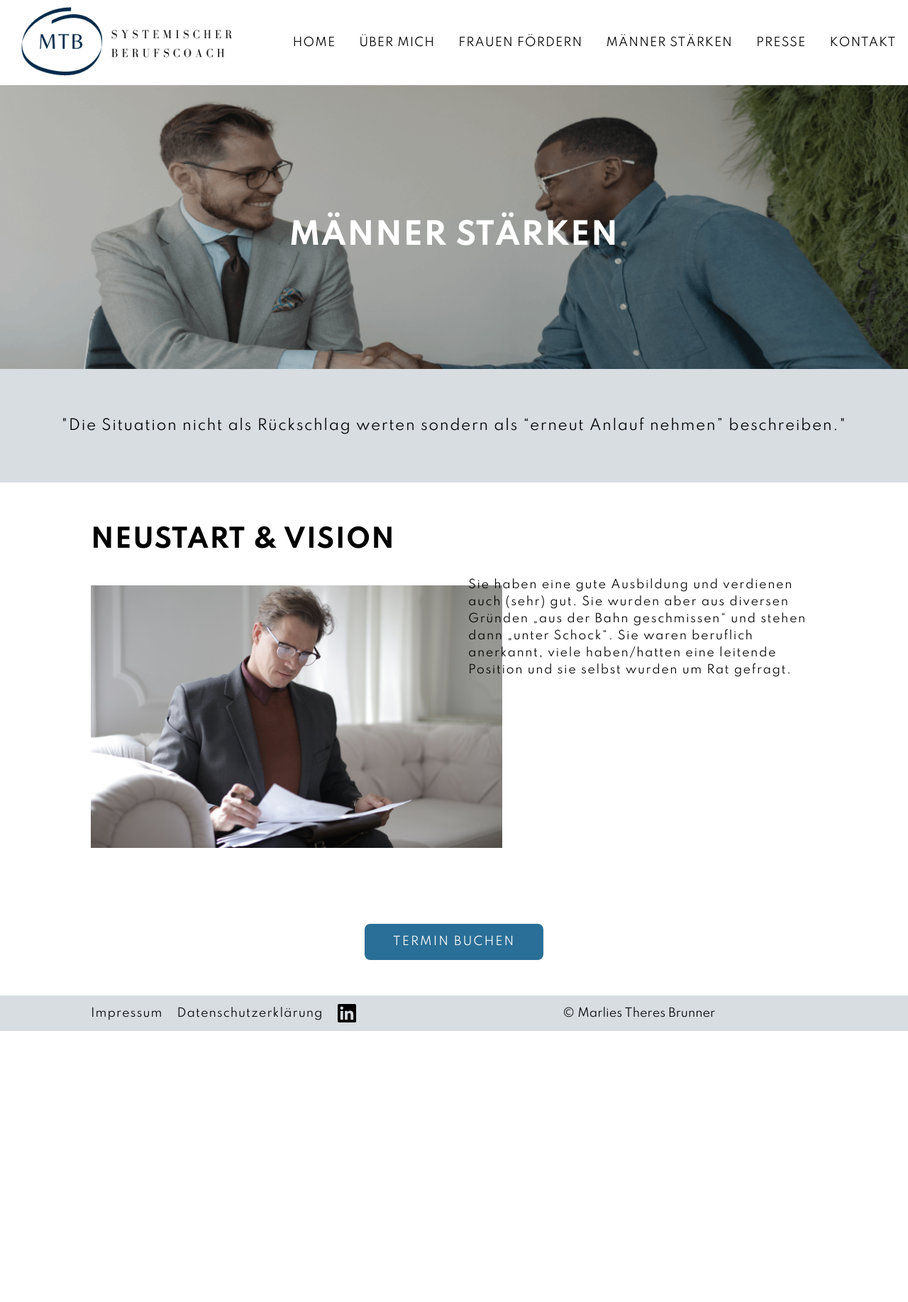
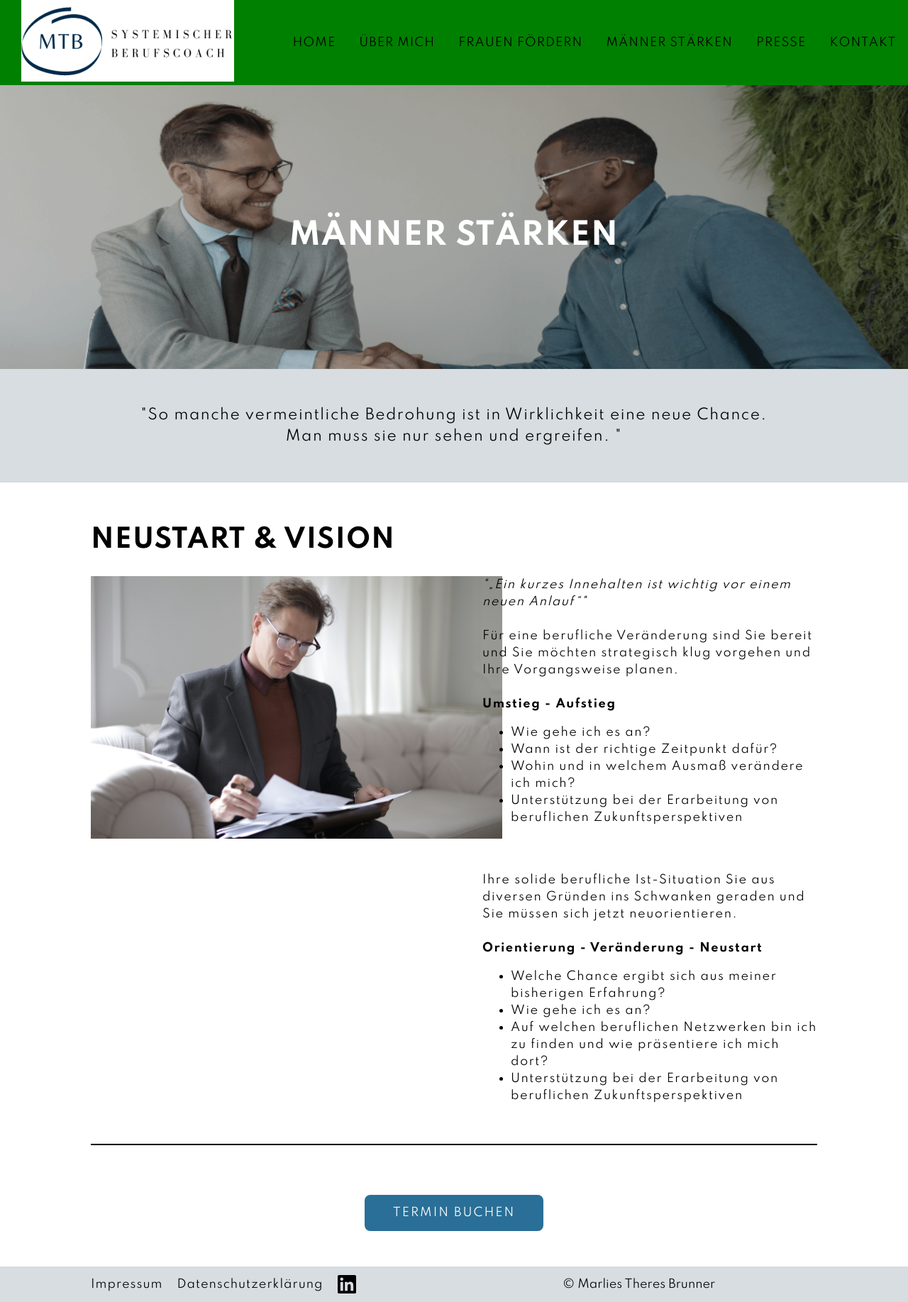
Before and after one commit to anjavojta1993/mtb-website, a Next.js app in the folder mtb/: page /men in a window 1280 px wide. Shown: the whole page at 71% size. Before the commit the page ends 1453 px from the top, so only its background shows below. Built offline with nearby package versions, Linux system fonts and the light colour scheme.

Commit message:
Update texts and play around with header and footer

```diff
--- a/mtb/components/Header.js
+++ b/mtb/components/Header.js
@@ -13,19 +13,13 @@ const headerStyles = css`
   height: 120px;
   width: 100%;
   font-size: ${normalText};
+  background-color: green;
   z-index: 2000;
-
-  @media (max-width: 768px) {
-    display: flex;
-    width: 100%;
-    height: 120px;
-    z-index: 2000;
-    position: fixed;
-    background-color: white;
-  }
 
   @media (max-width: 540px) {
     position: fixed;
+    margin-top: 0px;
+    background-color: green;
   }
 `;
 
--- a/mtb/pages/men.js
+++ b/mtb/pages/men.js
@@ -18,6 +18,14 @@ const pageContainer = css`
   width: 100%;
   align-items: center;
   margin-top: 40px;
+`;
+
+const horizontalLine = css`
+  border: solid 1px black;
+  width: 80%;
+  color: black;
+  height: 1px;
+  margin-bottom: 20px;
 `;
 
 const heroContainer = css`
@@ -73,14 +81,14 @@ const quoteStyles = css`
 const itemContainer = css`
   display: flex;
   flex-direction: row;
-  height: 50vh;
+  height: auto;
   width: 80vw;
   //background-color: orange;
   margin-bottom: 40px;
 `;
 
 const itemTextRight = css`
-  padding-left: 10px;
+  padding-left: 30px;
   margin-left: 10px;
   font-size: ${normalText};
   //background-color: blue;
@@ -142,8 +150,9 @@ export default function OfferMen() {
       </div>
       <div css={quoteContainer}>
         <div css={quoteStyles}>
-          &quot;Die Situation nicht als Rückschlag werten sondern als “erneut
-          Anlauf nehmen” beschreiben.&quot;
+          &quot;So manche vermeintliche Bedrohung ist in Wirklichkeit eine neue
+          Chance. <br />
+          Man muss sie nur sehen und ergreifen. &quot;
         </div>
       </div>
       <section css={pageContainer}>
@@ -158,13 +167,51 @@ export default function OfferMen() {
             />
           </div>
           <div css={itemTextRight}>
-            Sie haben eine gute Ausbildung und verdienen auch (sehr) gut. Sie
-            wurden aber aus diversen Gründen „aus der Bahn geschmissen“ und
-            stehen dann „unter Schock“. Sie waren beruflich anerkannt, viele
-            haben/hatten eine leitende Position und sie selbst wurden um Rat
-            gefragt.
+            <i>
+              &quot;„Ein kurzes Innehalten ist wichtig vor einem neuen
+              Anlauf“&quot;
+            </i>
+            <br />
+            <br />
+            Für eine berufliche Veränderung sind Sie bereit und Sie möchten
+            strategisch klug vorgehen und Ihre Vorgangsweise planen.
+            <br />
+            <br />
+            <b>Umstieg - Aufstieg</b>
+            <ul>
+              <li>Wie gehe ich es an?</li>
+              <li>Wann ist der richtige Zeitpunkt dafür?</li>
+              <li>Wohin und in welchem Ausmaß verändere ich mich?</li>
+              <li>
+                Unterstützung bei der Erarbeitung von beruflichen
+                Zukunftsperspektiven
+              </li>
+            </ul>
+            <br />
+            <br />
+            Ihre solide berufliche Ist-Situation Sie aus diversen Gründen ins
+            Schwanken geraden und Sie müssen sich jetzt neuorientieren.
+            <br />
+            <br />
+            <b>Orientierung - Veränderung - Neustart</b>
+            <br />
+            <ul>
+              <li>
+                Welche Chance ergibt sich aus meiner bisherigen Erfahrung?
+              </li>
+              <li>Wie gehe ich es an?</li>
+              <li>
+                Auf welchen beruflichen Netzwerken bin ich zu finden und wie
+                präsentiere ich mich dort?
+              </li>
+              <li>
+                Unterstützung bei der Erarbeitung von beruflichen
+                Zukunftsperspektiven
+              </li>
+            </ul>
           </div>
         </div>
+        <div css={horizontalLine} />
         <Link href="/calendly/">
           <a css={buttonStylesBlue}>Termin buchen</a>
         </Link>
```
Also changed, not shown: mtb/components/HeaderRightNav.js (+0 -9 lines), mtb/components/Hero.tsx (+8 -3 lines), mtb/pages/index.js (+7 -8 lines), mtb/pages/women.js (+29 -17 lines).
